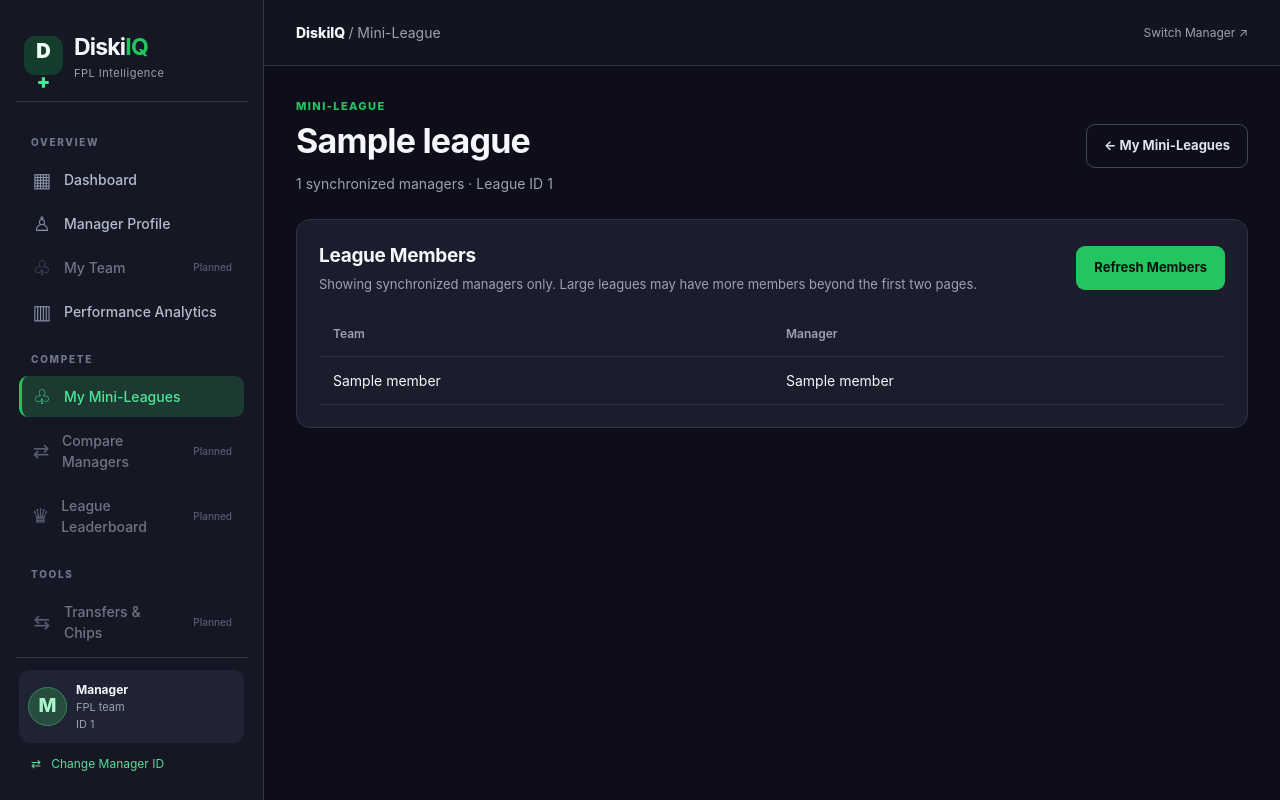
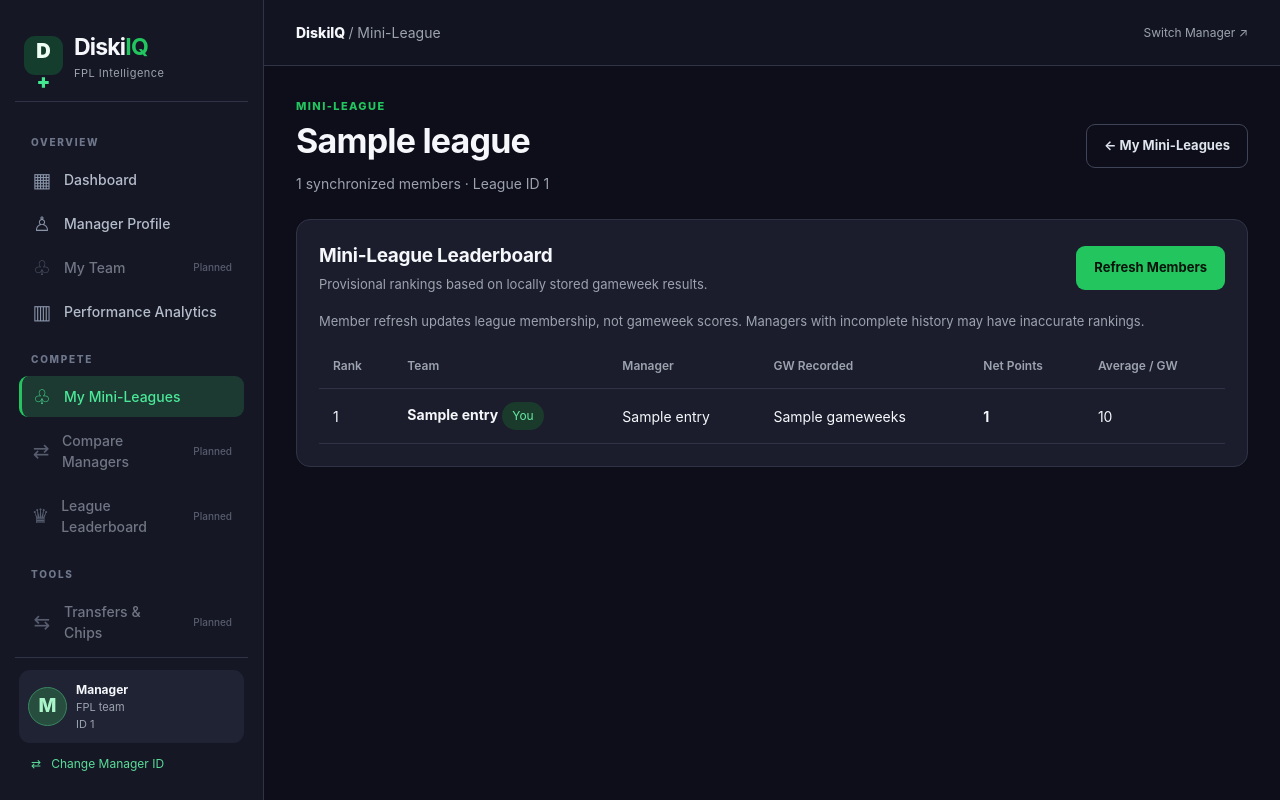
Before and after one commit to Billyoung777/FPL-Manager-Analytics-App, a Flask app: template dashboard/templates/league.html in a window 1280 px wide. Run offline with Flask 3, Linux system fonts and the light colour scheme; the template is opened without the code that fills it: most values are stand-ins (such as "Sample title", 1, 10 or a date in 2020).

Commit message:
feat: integrate database mini-league leaderboard into dashboard

```diff
--- a/dashboard/app.py
+++ b/dashboard/app.py
@@ -9,6 +9,7 @@ from database.league_repository import get_league
 from database.membership_repository import get_league_members
 from database.league_member_service import synchronize_league_members
 from database.gameweek_repository import get_latest_gameweek_update
+from database.league_analytics import get_database_leaderboard
 from flask import (
     Flask,
     render_template,
@@ -130,8 +131,51 @@ def refresh_league(league_id):
         )
     )
 
+
+
+
+
+
 @app.route("/league/<int:league_id>")
 def league_dashboard(league_id):
+    manager_id = request.args.get("manager_id", type=int)
+
+    if manager_id is None or manager_id <= 0:
+        return "Invalid FPL Manager ID", 400
+
+    league = get_league(league_id)
+
+    if league is None:
+        return "League not found", 404
+
+    members = get_league_members(league_id)
+
+    if not any(
+        member["manager_id"] == manager_id
+        for member in members
+    ):
+        return "Manager is not a member of this league", 403
+
+    # Phase A: provisional rankings from stored gameweek data.
+    try:
+        _, leaderboard = get_database_leaderboard(
+            league_id,
+            "2026/27",
+            mode="provisional"
+        )
+    except ValueError:
+        return "League leaderboard unavailable", 404
+
+    return render_template(
+        "league.html",
+        league=league,
+        members=members,
+        manager_id=manager_id,
+        leaderboard=leaderboard,
+        leaderboard_mode="provisional"
+    )
+
+
     manager_id = request.args.get("manager_id", type=int)
 
     if manager_id is None or manager_id <= 0:
--- a/dashboard/templates/league.html
+++ b/dashboard/templates/league.html
@@ -3,37 +3,73 @@
 {% set active_manager_id = manager_id %}
 {% block title %}{{ league.league_name }}{% endblock %}
 {% block section_name %}Mini-League{% endblock %}
+
 {% block content %}
 <header class="page-header">
     <div>
         <p class="eyebrow">MINI-LEAGUE</p>
         <h1>{{ league.league_name }}</h1>
-        <p>{{ members|length }} synchronized managers · League ID {{ league.league_id }}</p>
-    </div><a class="btn btn-outline" href="{{ url_for('manager_hub',id=manager_id) }}">← My Mini-Leagues</a>
+        <p>{{ members|length }} synchronized members · League ID {{ league.league_id }}</p>
+    </div>
+    <a class="btn btn-outline" href="{{ url_for('manager_hub', id=manager_id) }}">
+        ← My Mini-Leagues
+    </a>
 </header>
-<div class="panel">
+
+<section class="panel">
     <div class="panel-heading">
         <div>
-            <h2>League Members</h2>
-            <p>Showing synchronized managers only. Large leagues may have more members beyond the first two pages.</p>
+            <h2>Mini-League Leaderboard</h2>
+            <p>Provisional rankings based on locally stored gameweek results.</p>
         </div>
-        <form action="{{ url_for('refresh_league',league_id=league.league_id) }}" method="post"><input type="hidden"
-                name="manager_id" value="{{ manager_id }}"><button class="btn btn-primary" type="submit">Refresh
-                Members</button></form>
+
+        <form action="{{ url_for('refresh_league', league_id=league.league_id) }}" method="post">
+            <input type="hidden" name="manager_id" value="{{ manager_id }}">
+            <button class="btn btn-primary" type="submit">
+                Refresh Members
+            </button>
+        </form>
     </div>
-    {% if members %}<div class="trends-table-wrapper">
+
+    <p>
+        Member refresh updates league membership, not gameweek scores.
+        Managers with incomplete history may have inaccurate rankings.
+    </p>
+
+    {% if leaderboard %}
+    <div class="trends-table-wrapper">
         <table class="trends-table">
             <thead>
                 <tr>
+                    <th>Rank</th>
                     <th>Team</th>
                     <th>Manager</th>
+                    <th>GW Recorded</th>
+                    <th>Net Points</th>
+                    <th>Average / GW</th>
                 </tr>
             </thead>
-            <tbody>{% for member in members %}<tr>
-                    <td>{{ member.team_name }}</td>
-                    <td>{{ member.manager_name }}</td>
-                </tr>{% endfor %}</tbody>
+            <tbody>
+                {% for entry in leaderboard %}
+                <tr>
+                    <td>{{ entry.rank }}</td>
+                    <td>
+                        <strong>{{ entry.team_name }}</strong>
+                        {% if entry.manager_id == manager_id %}
+                        <span class="pill">You</span>
+                        {% endif %}
+                    </td>
+                    <td>{{ entry.manager_name }}</td>
+                    <td>{{ entry.gameweeks }}</td>
+                    <td><strong>{{ entry.total_points }}</strong></td>
+                    <td>{{ entry.average_points }}</td>
+                </tr>
+                {% endfor %}
+            </tbody>
         </table>
-    </div>{% else %}<p>No members synchronized yet.</p>{% endif %}
-</div>
+    </div>
+    {% else %}
+    <p>No league members are available in the local database.</p>
+    {% endif %}
+</section>
 {% endblock %}
```
Also changed, not shown: tests/test_dashboard_leaderboard.py (added, +77 -0 lines).
